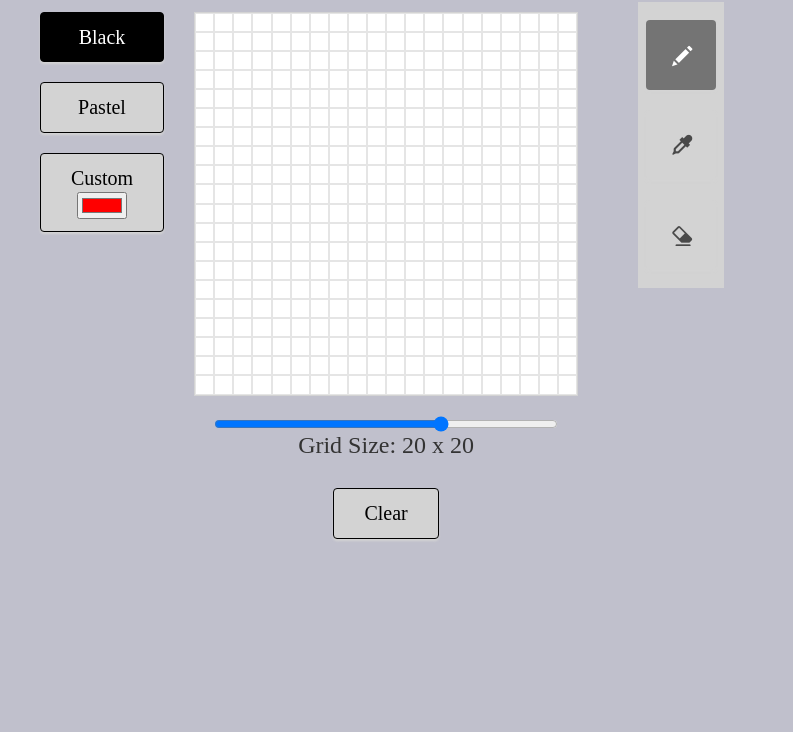
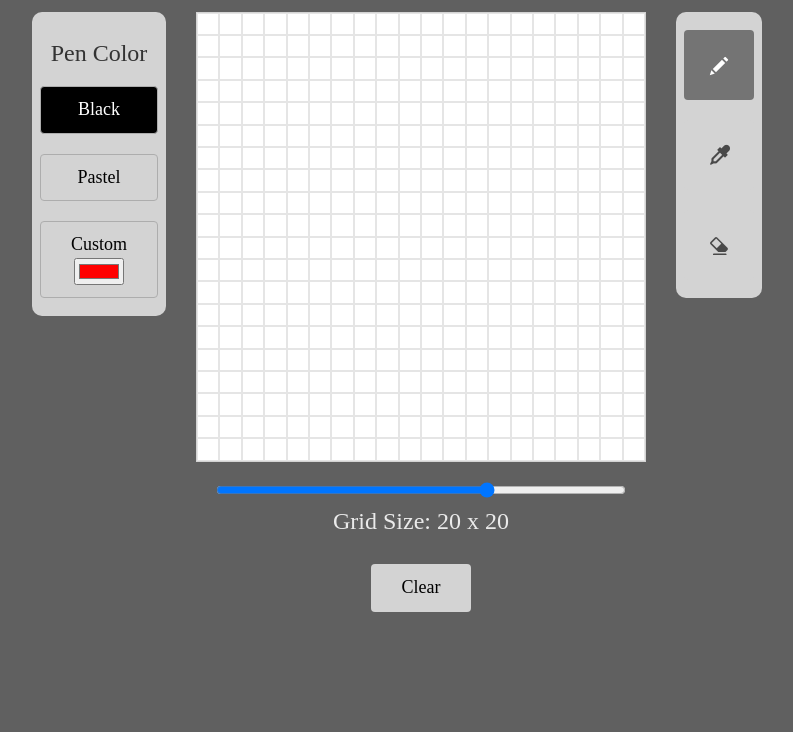
Before and after one commit to lisalbi/etch-a-sketch, a plain HTML site: page index.html in a window 1280 px wide. Shown: the part 68-800 px from the top of the page, without its empty margins (243-1036 px from the left). Drawn offline with nearby package versions, Linux system fonts and the light colour scheme; a web font is replaced by a local one.

Commit message:
added color bar container

```diff
--- a/index.html
+++ b/index.html
@@ -14,11 +14,15 @@
         <h1>Etch-a-Sketch</h1>
     </header>
     <div id="main">
-        <div class = 'btnContainer' id="colorPanel">
-            <button class="color btn" id="black">Black</button>
-            <button class="color btn" id="pastel">Pastel</button>
-            <button class="color btn" id="custom">Custom <br><input type='color' id='colorPicker' value='#ff0000'></button>
+        <div id='leftPanel'>
+            <div class = 'btnContainer' id="colorPanel">
+                <h3>Pen Color</h3>
+                <button class="color btn" id="black">Black</button>
+                <button class="color btn" id="pastel">Pastel</button>
+                <button class="color btn" id="custom">Custom <br><input type='color' id='colorPicker' value='#ff0000'></button>
+            </div>
         </div>
+
         <div id='centerPanel'>
             <div id="canvas"></div>
             <div id="densityContainer">
@@ -28,13 +32,12 @@
             <button class="btn" id="clearBtn">Clear</button>
 
         </div>
-        <div class = 'btnContainer'>
+        <div id='rightPanel'>
             <div class='btnContainer' id='toolPanel'>
                 <button class="tool btn" id="penTool" ><i class="glyphicon glyphicon-pencil"></i></button>
                 <button class="tool btn" id="eyedropperTool"><i class="fa fa-eyedropper" style="font-size:20px"></i></button>
                 <button class="tool btn" id="eraserTool"><i class="glyphicon glyphicon-erase"></i></button>
-
-            </div>
+        </div>
 
         </div>
 
--- a/style.css
+++ b/style.css
@@ -3,16 +3,14 @@ html {
 }
 body {
     margin: 0;
-    /* background: lightblue; */
     height: 100%;
     font-family: brandon-grotesque;
-    background: #c0c0cc;
-    background-repeat: no-repeat;
-    background-attachment: fixed;
+    background: #606060;
 }
 
 header {
     text-align: center;
+    color: #eaeaea;
 }
 #main {
     margin: auto;
@@ -31,8 +29,8 @@ header {
 
 
 #canvas {
-    min-width: 300px;
-    min-height: 300px;
+    min-width: 450px;
+    min-height: 450px;
     width: 30vw;
     height: 30vw;
     display: grid;
@@ -42,34 +40,24 @@ header {
     margin-bottom: 10px;
     border: 1px solid lightgray;
 }
-
-#toolPanel {
-    background-Color: lightgray;
-    height: auto;
-    padding: 8px;
-}
-
 .btn {
     color: black;
     font-family: brandon-grotesque;
     font-weight: 500;
     font-style: normal;
-    font-size: 20px;
+    font-size: 18px;
     background-color: lightgray;
     padding: 10px 30px 10px 30px;
-    border: 1px solid black;
-    filter: drop-shadow(0px 2px 1px lightgray);
+    /* filter: drop-shadow(0px 2px 1px lightgray); */
     margin: 10px 0;
 }
 
 .btn:hover {
-    filter: brightness(105%);
+    filter: brightness(95%);
 }
 
-
-
 .btn:hover {
-    box-shadow: 2px 2px 2px rgb(187, 187, 187);
+    /* box-shadow: 2px 2px 2px rgb(187, 187, 187); */
 }
 
 .tool {
@@ -77,6 +65,10 @@ header {
     width: 70px;
     height: 70px;
     border: transparent;
+}
+
+.color {
+    border: 1px solid rgb(173, 173, 173) !important;
 }
 
 .activeTool {
@@ -93,8 +85,8 @@ header {
 
 
 .activeColor {
-    background: black;
-    color: white;
+    background-color: black;
+    color: white !important;
 }
 
 
@@ -106,15 +98,24 @@ header {
 
 #densityContainer {
     margin: 20px;
+
 }
 
 #sliderCaption {
-    margin-top: 0;
+    margin-top: 10px;
+    color: #eaeaea;
 }
 
 .btnContainer {
-    margin-right: 30px;
-    margin-left: 30px;
+    margin: 10px 30px;
     display: flex;
     flex-direction: column;
+    border-radius: 10px;
+    background-Color: lightgray;
+    height: auto;
+    padding: 8px;
 }
+
+hr {
+    color: black;
+}
```
